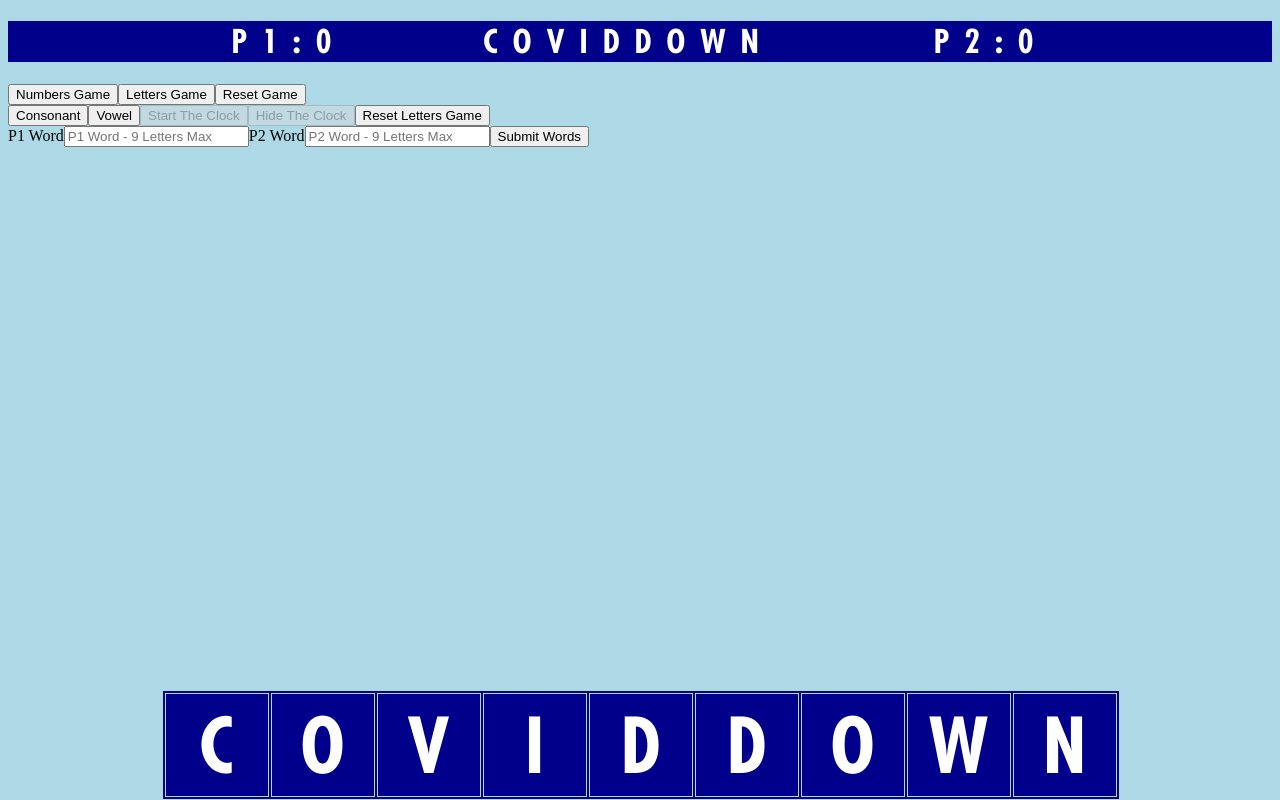
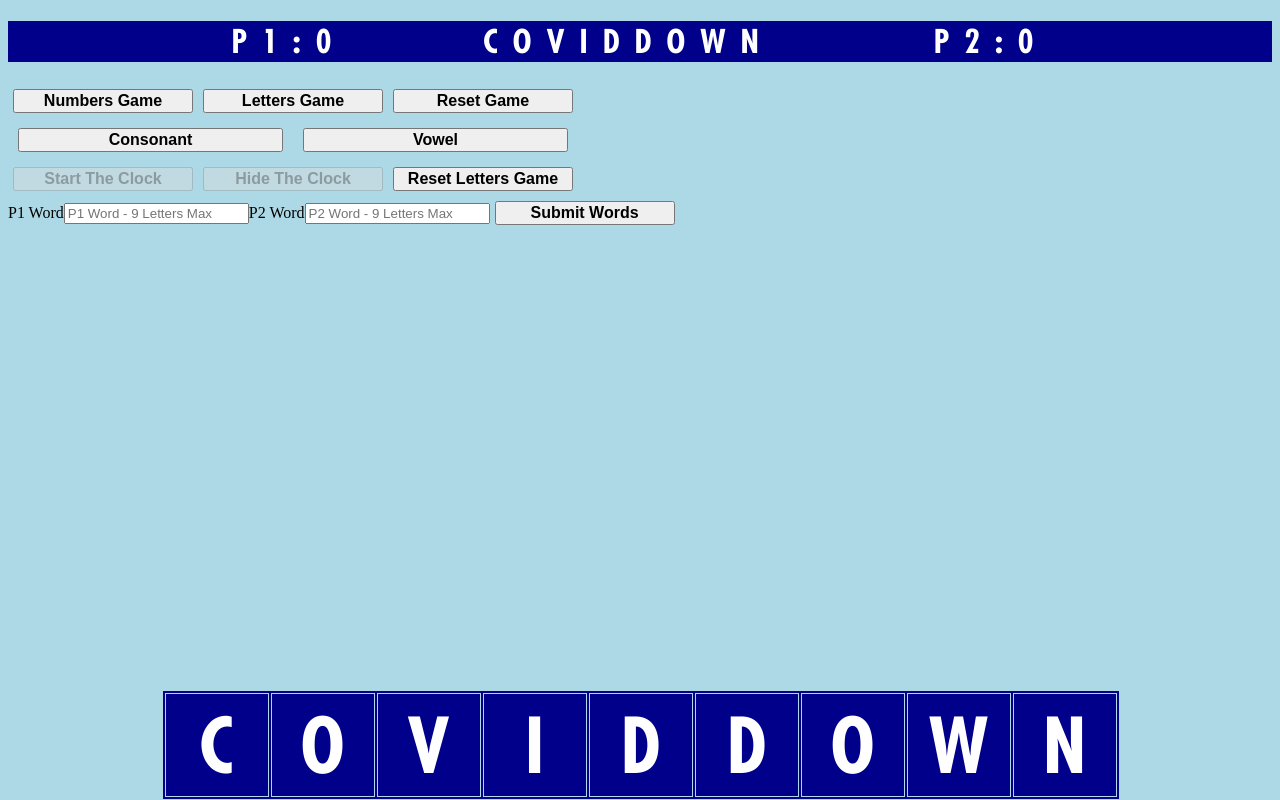
Before and after one commit to batespcm/covid-down-react, a React (Create React App) app: page / in a window 1280 px wide. Built offline with nearby package versions, Linux system fonts and the light colour scheme.

Commit message:
button styling done

```diff
--- a/src/App.css
+++ b/src/App.css
@@ -6,7 +6,29 @@ body {
   position: relative;
   right: 10%;
   left: 70%;
-  bottom: 140px;
+  bottom: 170px;
+}
+
+.GameButton {
+  font-weight: bold;
+  font-size: 1em;
+  text-align: center;
+  letter-spacing: 0px;
+  margin: 5px;
+  width: 180px;
+  padding-left: 3px;
+  padding-right: 3px;
+}
+
+.GameButtonTwo {
+  font-weight: bold;
+  font-size: 1em;
+  text-align: center;
+  letter-spacing: 0px;
+  margin: 10px;
+  width: 265px;
+  padding-left: 3px;
+  padding-right: 3px;
 }
 
 .footerTable {
--- a/src/components/LettersGame.js
+++ b/src/components/LettersGame.js
@@ -55,37 +55,41 @@ class LettersGame extends React.Component {
     return (
       <React.Fragment>
         <main>
+          <tr>
             <button
-            id="GameButton"
+              className="GameButtonTwo"
               onClick={this.getConsonant}
               disabled={this.state.letters.length >= 9}
             >
               Consonant
             </button>
             <button
-            id="GameButton"
+              className="GameButtonTwo"
               onClick={this.getVowel}
               disabled={this.state.letters.length >= 9}
             >
               Vowel
             </button>
+          </tr>
+          <tr>
             <button
-            id="GameButton"
+              className="GameButton"
               onClick={this.startTheClock}
               disabled={this.state.letters.length < 9}
             >
               Start The Clock
             </button>
             <button
-            id="GameButton"
+              className="GameButton"
               onClick={this.stopTheClock}
               disabled={this.state.clockStart === false}
             >
               Hide The Clock
             </button>
-          <button id="GameButton" onClick={this.resetLettersGame}>
+            <button className="GameButton" onClick={this.resetLettersGame}>
               Reset Letters Game
             </button>
+          </tr>
 
           {
             <LettersScoreForm
--- a/src/components/LettersScoreForm.js
+++ b/src/components/LettersScoreForm.js
@@ -51,7 +51,7 @@ class LettersScoreForm extends React.Component {
           placeholder="P2 Word - 9 Letters Max"
           maxlength="9"
         />
-        <button> Submit Words</button>
+        <button className="GameButton"> Submit Words</button>
       </form>
     );
   }
--- a/src/components/NumbersGame.js
+++ b/src/components/NumbersGame.js
@@ -62,22 +62,23 @@ class NumbersGame extends React.Component {
     return (
       <React.Fragment>
         <main>
+          <tr>
             <button
-            id="GameButton"
+              className="GameButton"
               onClick={this.randomOneToTen}
               disabled={this.state.numbers.length >= 6}
             >
               Small Number
             </button>
             <button
-            id="GameButton"
+              className="GameButton"
               onClick={this.bigNumber}
               disabled={this.state.numbers.length >= 6}
             >
               Big Number
             </button>
             <button
-            id="GameButton"
+              className="GameButton"
               onClick={this.numbersGoal}
               disabled={
                 this.state.target.length >= 1 || this.state.numbers.length < 6
@@ -85,23 +86,26 @@ class NumbersGame extends React.Component {
             >
               Target Number
             </button>
+          </tr>
+          <tr>
             <button
-            id="GameButton"
+              className="GameButton"
               onClick={this.startTheClock}
               disabled={this.state.target.length < 1}
             >
               Start The Clock
             </button>
             <button
-            id="GameButton"
+              className="GameButton"
               onClick={this.stopTheClock}
               disabled={this.state.clockStart === false}
             >
               Hide The Clock
             </button>
-          <button id="GameButton" onClick={this.resetNumbersGame}>
+            <button className="GameButton" onClick={this.resetNumbersGame}>
               Reset Numbers Game
             </button>
+          </tr>
           {
             <NumbersRoundForm
               incrementPlayerScore={this.props.incrementPlayerScore}
--- a/src/components/NumbersRoundForm.js
+++ b/src/components/NumbersRoundForm.js
@@ -56,7 +56,10 @@ class NumbersRoundForm extends React.Component {
           maxLength="3"
           type="number"
         />
-        <button disabled={this.props.numbersGoal.length < 1}>
+        <button
+          className="GameButton"
+          disabled={this.props.numbersGoal.length < 1}
+        >
           {' '}
           Submit Total
         </button>
```
Lines whose indentation alone changed are shown as unchanged.
